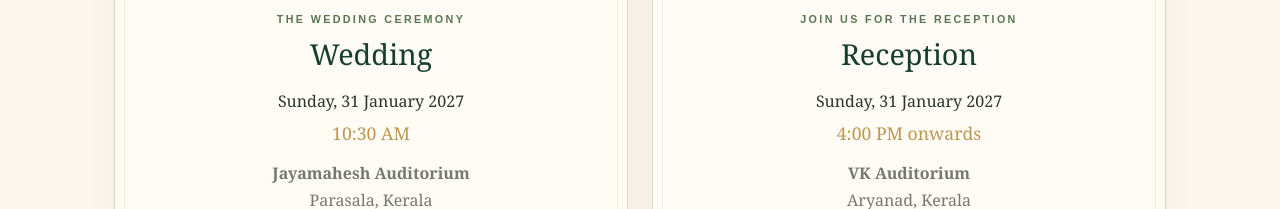
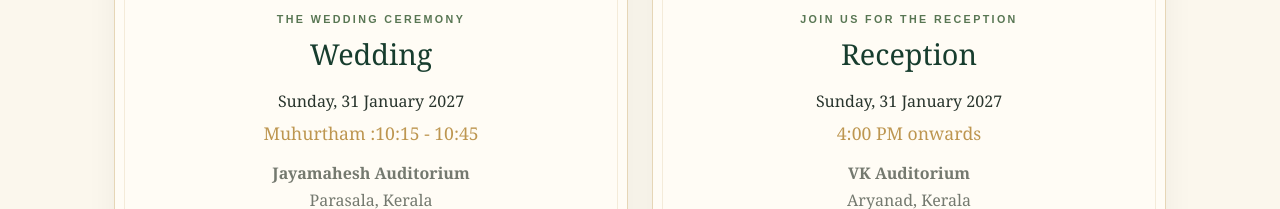
Before and after one commit to AbhayKrishna10/Wedding_invitation, a plain HTML site: page index.html in a window 1280 px wide. Shown: the part 1334-1543 px from the top of the page. Drawn offline with Linux system fonts and the light colour scheme.

Commit message:
Update wedding ceremony time details

```diff
--- a/index.html
+++ b/index.html
@@ -68,7 +68,7 @@ footer{text-align:center;background:var(--deep);color:#ffffffb8;padding:25px 15p
  <div class="events">
   <article class="event">
    <div class="icon">❋</div><p class="label">The wedding ceremony</p><h3>Wedding</h3>
-   <p>Sunday, 31 January 2027</p><p class="time">10:30 AM</p>
+   <p>Sunday, 31 January 2027</p><p class="time">Muhurtham :10:15 - 10:45</p>
    <p class="venue"><strong>Jayamahesh Auditorium</strong><br>Parasala, Kerala</p>
    <a class="map" href="https://www.google.com/maps/search/?api=1&amp;query=Jayamahesh+Auditorium+Parasala+Kerala" target="_blank" rel="noopener">⌖ View location</a>
   </article>
```
